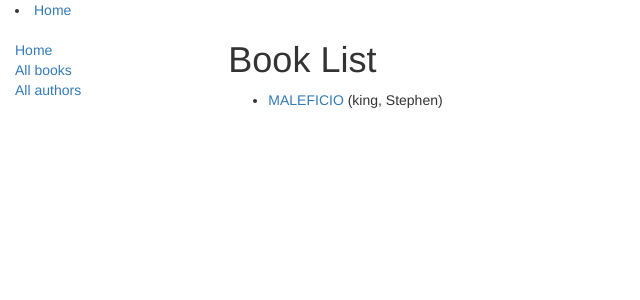
After one commit to lucas-mercado/LocalLibrery, a Django app: page /home/book/ in a window 1280 px wide. The commit adds this page. Shown: the top 300 px of the page, without its empty margins (0-640 px from the left). Run offline with Django 3.2, Linux system fonts and the light colour scheme; data comes from the database, SQL or seed files in the repository; some libraries are stand-ins or nearby versions.

Commit message:
segundo commit

```diff
--- a/catalog/models.py
+++ b/catalog/models.py
@@ -51,6 +51,10 @@ class Author(models.Model):
     data_of_birth = models.DateField(null=True, blank=True, help_text='Ingrese fecha de nacimiento')
     data_of_death = models.DateField(null=True, blank=True, help_text='Ingrese fecha de su muerte')
 
+    def get_absolute_url(self):
+        """Returns the url to access a particular author instance."""
+        return reverse('author-detail', args=[str(self.id)])
+
     def __str__(self):
         # self.data_of_birth, self.data_of_birth
         return '%s, %s' %(self.last_name, self.first_name)
--- a/catalog/templates/base_template.html
+++ b/catalog/templates/base_template.html
@@ -23,8 +23,8 @@
       {% block sidebar %}
       <ul class="sidebar-nav">
           <li><a href="{% url 'index' %}">Home</a></li>
-          <li><a href="">All books</a></li>
-          <li><a href="">All authors</a></li>
+          <li><a href="{% url 'books' %}">All books</a></li>
+          <li><a href="{% url 'authors' %}">All authors</a></li>
       </ul>
      {% endblock %}
       </div>
@@ -32,6 +32,23 @@
       {% block content %}{% endblock %}
       </div>
     </div>
+    {% block pagination %}
+    {% if is_paginated %}
+    <div class="pagination">
+      <span class="page-links">
+        {% if page_obj.has_previous %}
+        <a href="{{ request.path }}?page={{ page_obj.previous_page_number }}">previous</a>
+        {% endif %}
+        <span class="page-current">
+          Page {{ page_obj.number }} of {{ page_obj.paginator.num_pages }}.
+        </span>
+        {% if page_obj.has_next %}
+        <a href="{{ request.path }}?page={{ page_obj.next_page_number }}">next</a>
+        {% endif %}
+      </span>
+    </div>
+    {% endif %}
+    {% endblock %}
 
   </div>
 </body>
--- /dev/null
+++ b/catalog/templates/catalog/book_list.html
@@ -0,0 +1,14 @@
+{% extends "base_template.html" %} {% block content %}
+<h1>Book List</h1>
+
+{% if book_list %}
+<ul>
+  {% for book in book_list %}
+  <li>
+    <a href="{{ book.get_absolute_url }}">{{ book.title }}</a> ({{book.author}})
+  </li>
+  {% endfor %}
+</ul>
+{% else %}
+<p>There are no books in the library.</p>
+{% endif %} {% endblock %}
--- a/catalog/templates/index.html
+++ b/catalog/templates/index.html
@@ -10,6 +10,12 @@
   <p>Welcome to <em>LocalLibrary</em>, a very basic Django website developed as a tutorial example on the Mozilla Developer Network.</p>
 
 <h2>Dynamic content</h2>
+
+<div>
+  {% load static %}
+  <img src="{% static "images/local_library_model_uml.png" %}" alt="My image" style="width:555px;height:540px;" />
+</div>
+
 
   <p>The library has the following record counts:</p>
   <ul>
--- a/catalog/urls.py
+++ b/catalog/urls.py
@@ -4,3 +4,10 @@ from . import views
 urlpatterns = [
     url(r'^$', views.index, name='index'),
 ]
+
+#lista libros
+urlpatterns += [url(r'^book/$', views.BookListView.as_view(), name='books'),]
+urlpatterns += [url(r'^book/(?P<pk>\d+)$', views.BookDetailView.as_view(), name='book-detail'),]
+
+#lista autor
+urlpatterns += [url(r'^author/$', views.AuthorListView.as_view(), name='authors'), ]
--- a/catalog/views.py
+++ b/catalog/views.py
@@ -1,6 +1,6 @@
 from django.shortcuts import render
 from .models import Book,BookInstance,Author,Genre
-
+from django.views import generic
 # Create your views here.
 
 
@@ -18,3 +18,49 @@ def index(request):
                  'num_instances_available': num_instances_available, 'num_authors': num_authors
                  , 'num_de_generos':num_de_generos, 'num_de_libros_con_m':num_de_libros_con_m},
     )
+
+
+class BookListView(generic.ListView):
+    model = Book
+    paginate_by = 10
+    #context_object_name = 'my_book_list'   # your own name for the list as a template variable
+    #queryset = Book.objects.filter(title__icontains='war')[:5] # Get 5 books containing the title war
+    #template_name = 'books/book_list.html'  # Specify your own template name/location
+
+    #def get_queryset(self):
+        # Get 5 books containing the title war
+    #    return Book.objects.filter(title__icontains='war')[:5]
+
+    #Cuando se hace esto es importante seguir este patrón:
+    #Primero obtener el contexto existente desde nuestra superclase.
+    #Luego añadir tu nueva información de contexto.
+    #Luego devolver el nuevo contexto (actualizado).
+    #def get_context_data(self, **kwargs):
+        # Call the base implementation first to get a context
+        #context = super(BookListView, self).get_context_data(**kwargs)
+        # Get the blog from id and add it to the context
+        #context['some_data'] = 'This is just some data'
+        #return context
+
+
+class BookDetailView(generic.DetailView):
+    model = Book
+
+
+def book_detail_view(request, pk):
+    try:
+        book_id = Book.objects.get(pk=pk)
+    except Book.DoesNotExist:
+        raise Http404("Book does not exist")
+
+    #book_id=get_object_or_404(Book, pk=pk)
+
+    return render(
+        request,
+        'catalog/book_detail.html',
+        context={'book': book_id, }
+    )
+
+
+class AuthorListView(generic.ListView):
+    model = Author
```
Also changed, not shown: catalog/templates/catalog/author_list.html (added, +21 -0 lines), catalog/templates/catalog/book_details.html (added, +26 -0 lines), catalog/images/local_library_model_uml.png (added).
